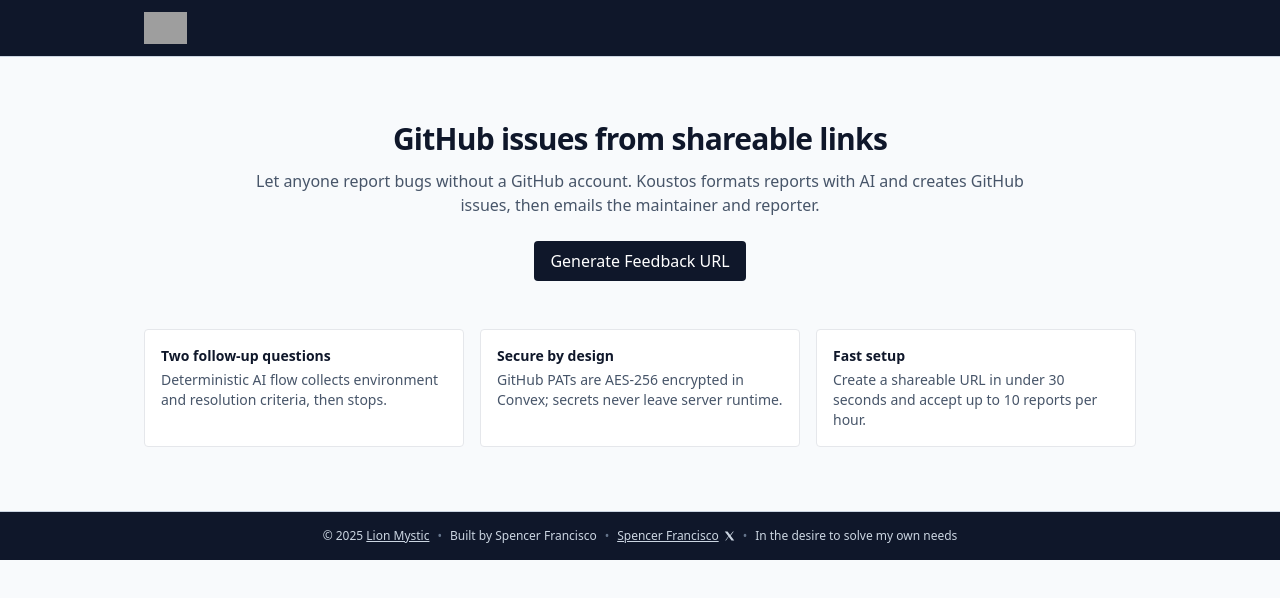
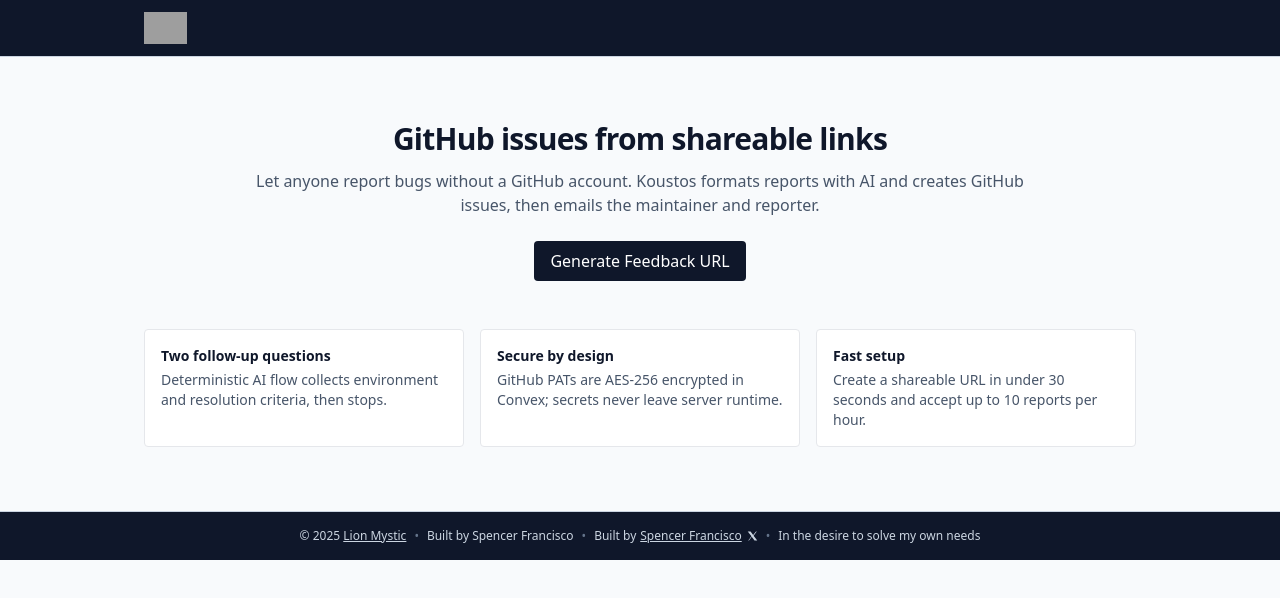
Before and after one commit to spenceriam/Koustos, a Next.js app: page / in a window 1280 px wide. Shown: the top 598 px of the page. Built offline with nearby package versions, Linux system fonts and the light colour scheme; grey boxes are pictures that could not be loaded.

Commit message:
[koustos] Refine footer author copy

```diff
--- a/app/layout.tsx
+++ b/app/layout.tsx
@@ -36,6 +36,7 @@
               •
             </span>
             <span className="inline-flex items-center gap-1">
+              <span>Built by</span>
               <a
                 href="https://x.com/spencer_i_am"
                 className="underline"
```
Also changed, not shown: 1 other file (tests, documents, lock files or other folders).
